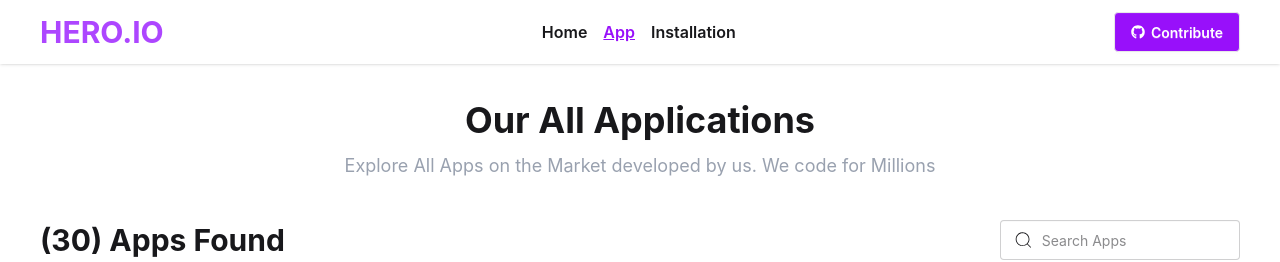
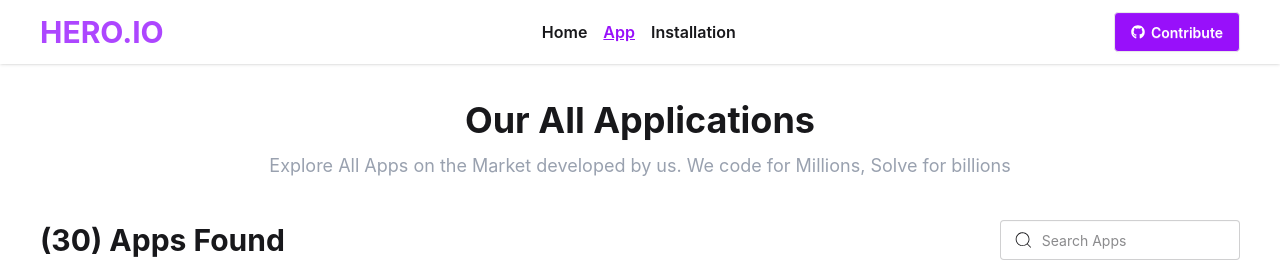
Before and after one commit to LingkonDash/hero-io, a React (Vite) app: page /apps in a window 1280 px wide. Shown: the top 262 px of the page. Built offline with nearby package versions, Linux system fonts and the light colour scheme.

Commit message:
Update description in Apps component

```diff
--- a/src/pages/Apps.jsx
+++ b/src/pages/Apps.jsx
@@ -14,7 +14,7 @@ const Apps = () => {
 
       <div className='space-y-3 text-center'>
         <h2 className='font-bold text-4xl'>Our All Applications</h2>
-        <p className='text-gray-400 text-lg '>Explore All Apps on the Market developed by us. We code for Millions</p>
+        <p className='text-gray-400 text-lg '>Explore All Apps on the Market developed by us. We code for Millions, Solve for billions</p>
       </div>
 
       <div>
```
